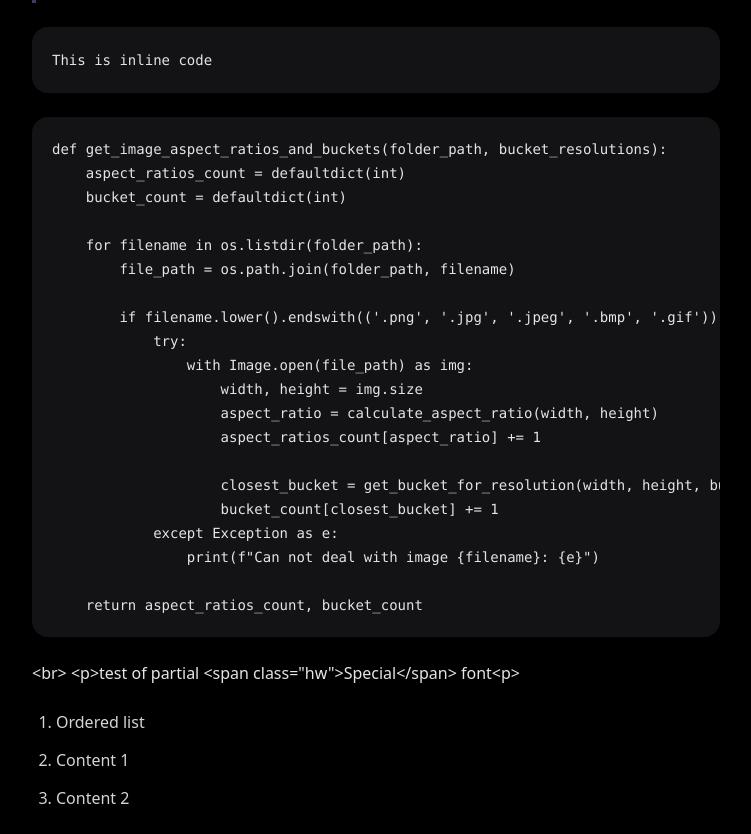
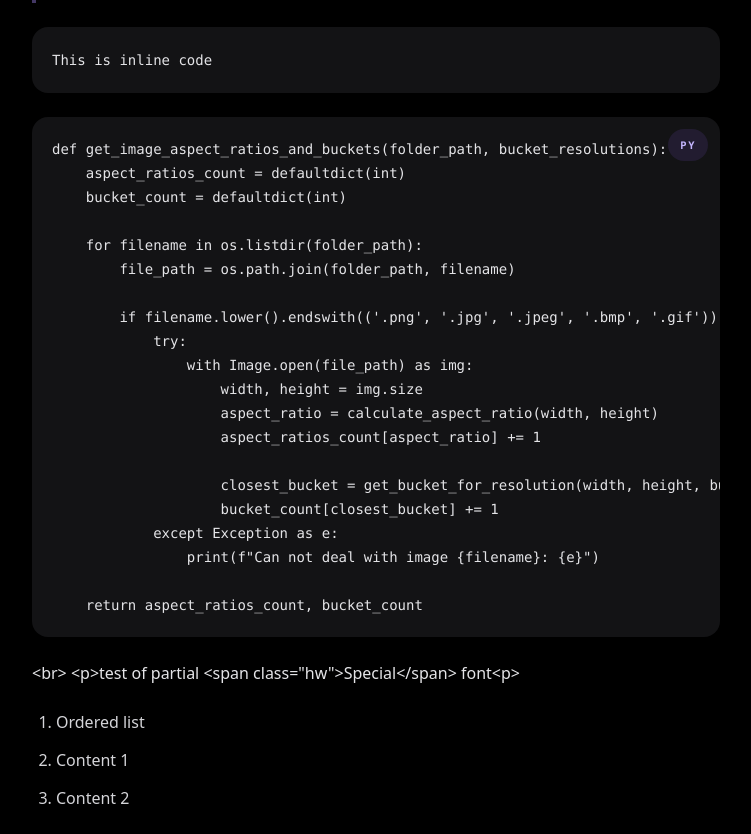
Before and after one commit to A1yCE005/Blog_Alpha, a Next.js app: page /posts/test in a window 1280 px wide. Shown: the part 665-1499 px from the top of the page, without its empty margins (264-1015 px from the left). Built offline with nearby package versions, Linux system fonts and the light colour scheme.

Commit message:
Add language badge styling to code blocks

```diff
--- a/app/globals.css
+++ b/app/globals.css
@@ -9,6 +9,26 @@
 html, body { height: 100%; }
 body { color: var(--foreground); background: var(--background); }
 a { text-decoration: none; }
+
+pre[data-language] {
+  position: relative;
+}
+
+pre[data-language]::before {
+  content: attr(data-language);
+  position: absolute;
+  top: 0.75rem;
+  right: 0.75rem;
+  padding: 0.25rem 0.75rem;
+  border-radius: 9999px;
+  font-size: 0.65rem;
+  font-weight: 600;
+  letter-spacing: 0.15em;
+  text-transform: uppercase;
+  background: rgba(139, 92, 246, 0.12);
+  color: #c4b5fd;
+  pointer-events: none;
+}
 
 @keyframes pageFadeIn {
   from {
--- a/components/PostPageContent.tsx
+++ b/components/PostPageContent.tsx
@@ -65,6 +65,7 @@ const markdownComponents: Components = {
   td: ({ children }) => <td className="px-4 py-3 text-zinc-300">{children}</td>,
   code: ({ inline, className, children, ...props }: any) => {
     const language = typeof className === "string" ? className.replace("language-", "") : undefined;
+    const codeClassName = ["text-sm text-zinc-200", className].filter(Boolean).join(" ");
     if (inline) {
       return (
         <code className="rounded bg-zinc-800/70 px-1.5 py-1 text-sm text-violet-200" {...props}>
@@ -74,7 +75,7 @@ const markdownComponents: Components = {
     }
     return (
       <pre className="overflow-x-auto rounded-2xl bg-zinc-900/80 p-5" data-language={language}>
-        <code className="text-sm text-zinc-200" {...props}>
+        <code className={codeClassName} {...props}>
           {children}
         </code>
       </pre>
```
